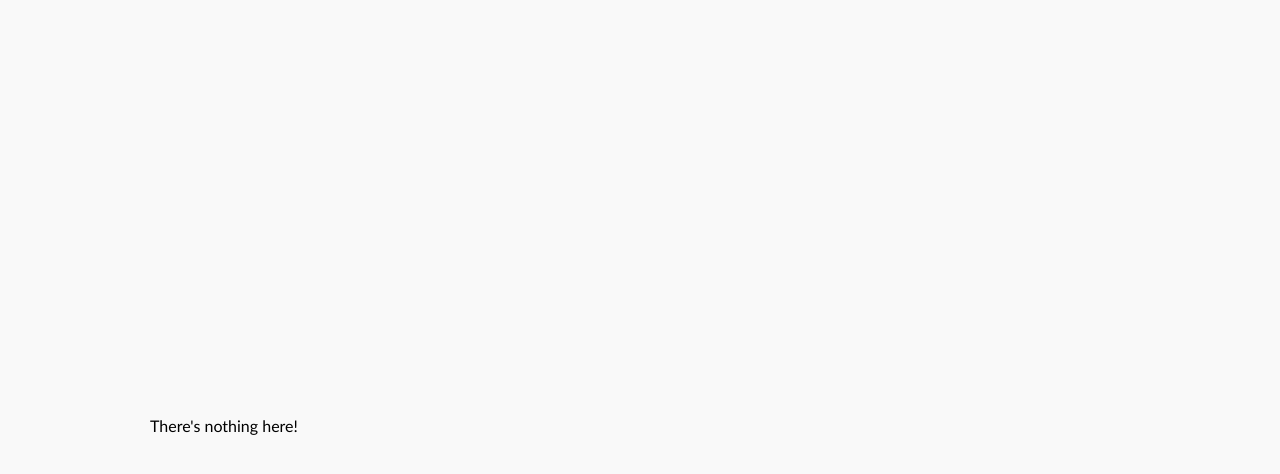
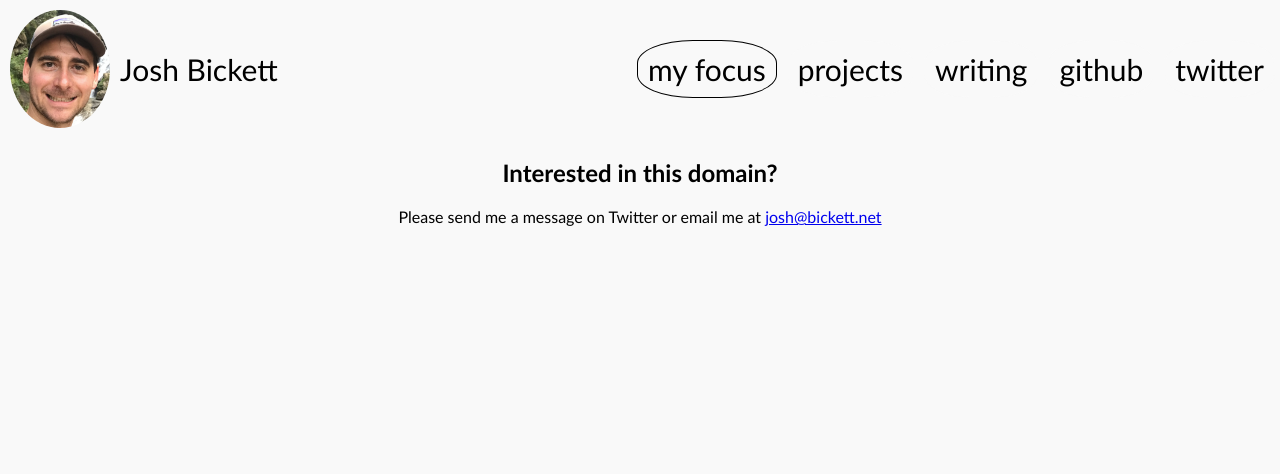
Before and after one commit to joshbickett/bickett.ai, a React (Create React App) app: page /domains in a window 1280 px wide. Shown: the top 474 px of the page. Built offline with nearby package versions, Linux system fonts and the light colour scheme.

Commit message:
add a domain page

```diff
--- a/src/App.js
+++ b/src/App.js
@@ -5,6 +5,7 @@ import { BrowserRouter, Routes, Route } from "react-router-dom";
 
 import { useMediaQuery } from "react-responsive";
 import { useEffect } from "react";
+import { Domains } from "./pages/Domains";
 
 export const App = () => {
   const isMobile = useMediaQuery({ query: `(max-width: 760px)` });
@@ -39,6 +40,7 @@ export const App = () => {
             </div>
           }
         />
+        <Route path="/domains" element={<Domains />}></Route>
       </Routes>
     </BrowserRouter>
   );
--- /dev/null
+++ b/src/pages/Domains.js
@@ -0,0 +1,27 @@
+import React from "react";
+import styled from "@emotion/styled";
+import { NavigationBar } from "../components/NavigationBar";
+import { useMediaQuery } from "react-responsive";
+
+export const Domains = () => {
+  const isMobile = useMediaQuery({ query: `(max-width: 760px)` });
+  return (
+    <div>
+      <NavigationBar active={"my focus"} isMobile={isMobile} />
+      <div
+        style={{
+          dislay: "flex",
+          alignItems: "center",
+          justifyContent: "center",
+          width: "100%",
+        }}
+      >
+        <h2 style={{ textAlign: "center" }}>Interested in this domain? </h2>
+        <p style={{ textAlign: "center" }}>
+          Please send me a message on Twitter or email me at{" "}
+          <a href="mailto: josh@bickett.net">josh@bickett.net</a>
+        </p>
+      </div>
+    </div>
+  );
+};
```
